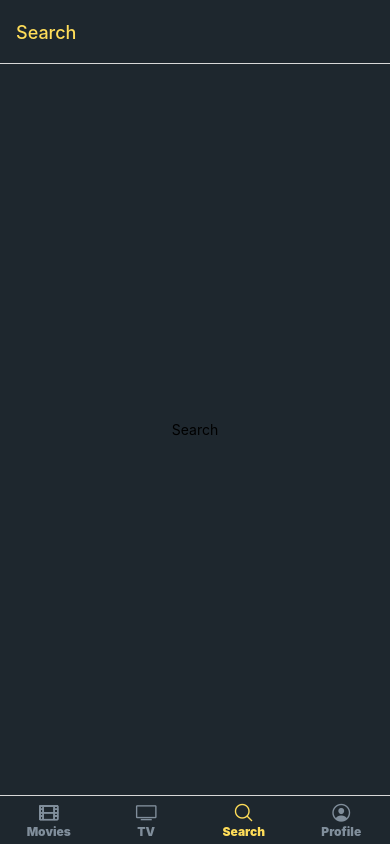
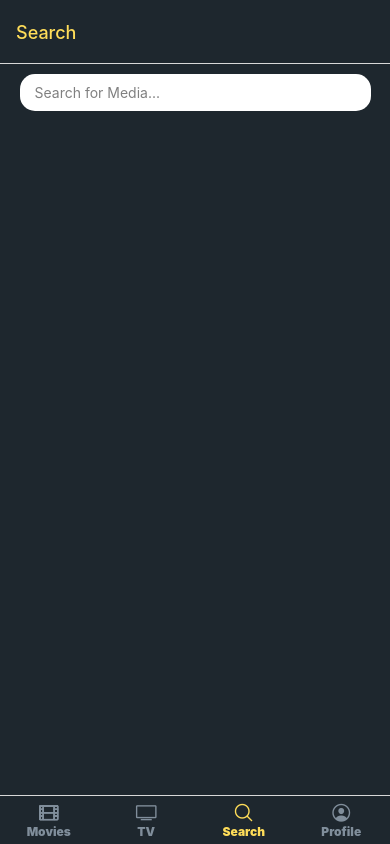
Before and after one commit to lnuvy/react-native-Android, a React Native app: screen /Search in a window 390 px wide. Built offline with nearby package versions, Linux system fonts and the light colour scheme; no server answers.

Commit message:
TextInput 로 text 콘솔로그 테스트

```diff
--- a/screens/Search.tsx
+++ b/screens/Search.tsx
@@ -1,10 +1,42 @@
 import React from "react";
-import { View, Text } from "react-native";
+import styled from "styled-components/native";
+import { Platform } from "react-native";
+import { useState } from "react";
 
-const Search = () => (
-  <View style={{ flex: 1, justifyContent: "center", alignItems: "center" }}>
-    <Text>Search</Text>
-  </View>
-);
+const Container = styled.ScrollView``;
 
+const SearchBar = styled.TextInput`
+  background-color: white;
+  padding: 10px 15px;
+  border-radius: 15px;
+  width: 90%;
+  margin: 10px auto;
+`;
+
+const Search = () => {
+  const [query, setQuery] = useState("");
+  const onChangeText = (text: string) => {
+    setQuery(text);
+    console.log(text);
+  };
+  return (
+    <Container>
+      {Platform.OS === "ios" ? (
+        <SearchBar
+          placeholder="Search for Media..."
+          placeholderTextColor="grey"
+          returnKeyType="search"
+          onChangeText={onChangeText}
+        />
+      ) : (
+        <SearchBar
+          placeholder="Search for Media..."
+          placeholderTextColor="grey"
+          returnKeyLabel="검색"
+          onChangeText={onChangeText}
+        />
+      )}
+    </Container>
+  );
+};
 export default Search;
```
